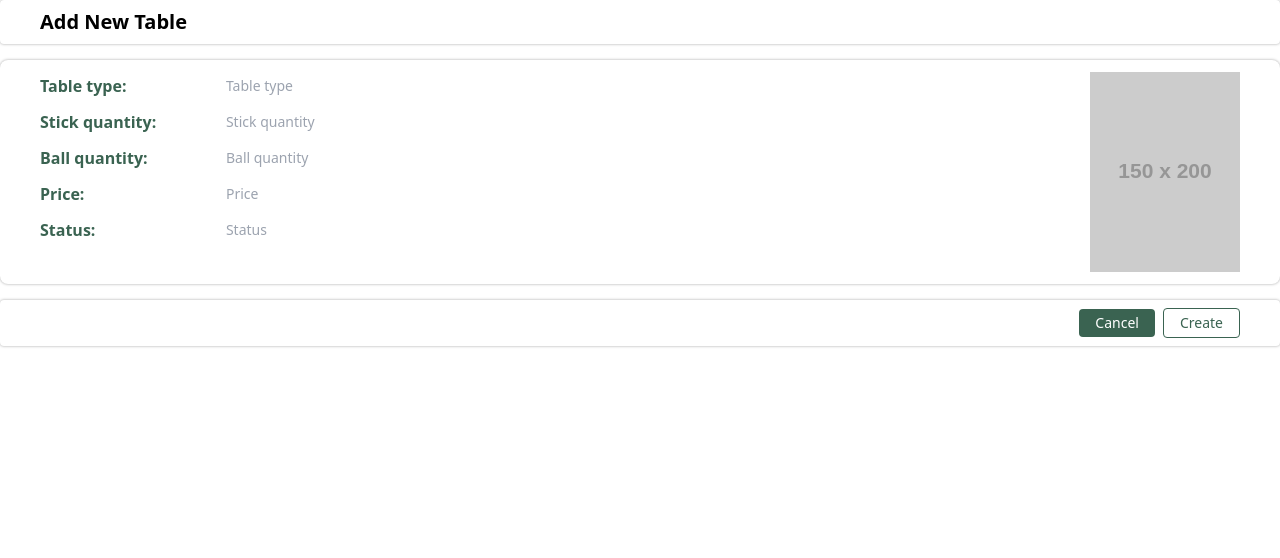
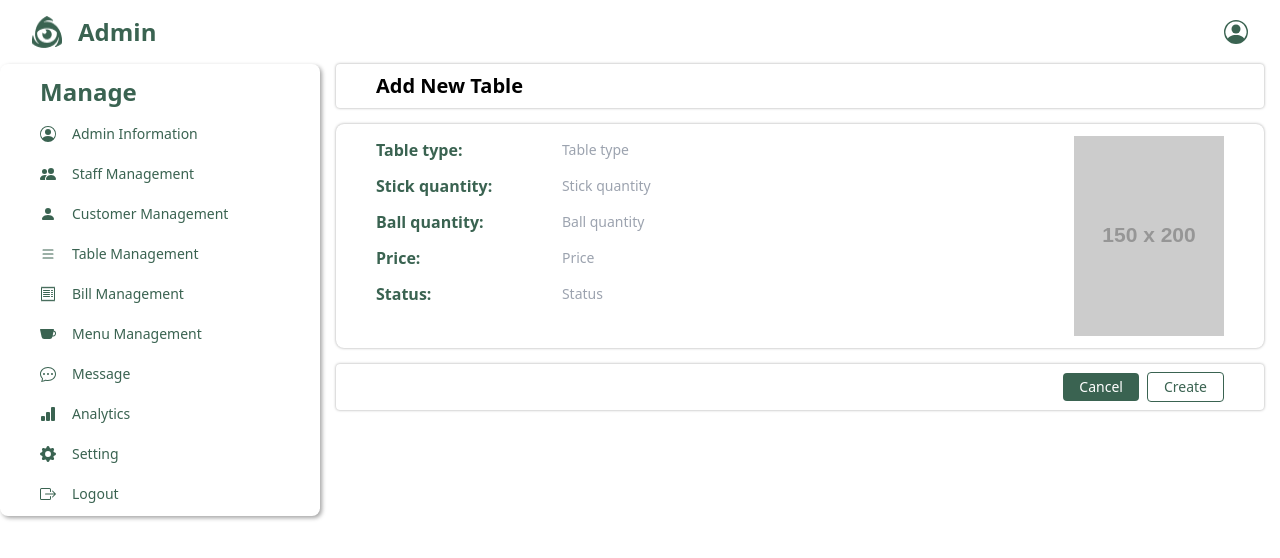
Before and after one commit to trihuynhnhut0107/BilliardStoreManagement, a Nuxt app in the folder Front-end/Store-side/: page /addtable in a window 1280 px wide. Shown: the top 558 px of the page. Built offline with nearby package versions, Linux system fonts and the light colour scheme.

Commit message:
fix get staff pagination

```diff
--- a/Front-end/Store-side/pages/addtable.vue
+++ b/Front-end/Store-side/pages/addtable.vue
@@ -1,116 +1,175 @@
 <template>
-    <div class="flex flex-col gap-4">
-        <div class="flex justify-between items-center bg-white w-full py-2 px-10 rounded"
+  <div class="flex flex-col px-4 w-full h-full gap-4">
+    <div
+      class="flex justify-between items-center bg-white w-full py-2 px-10 rounded"
       style="box-shadow: 0px 0px 3px #a4a4a4">
       <h1 class="font-bold text-xl">Add New Table</h1>
     </div>
-        <form @submit.prevent class="bg-white rounded-lg h-fit w-full px-10 py-3 flex justify-between"
+    <form
+      @submit.prevent
+      class="bg-white rounded-lg h-fit w-full px-10 py-3 flex justify-between"
       style="box-shadow: 0px 0px 3px #a4a4a4">
       <div class="flex flex-col gap-2 min-w-[350px]">
         <div class="flex items-center gap-2">
-                    <label for="tableType" class="text-base font-semibold w-full text-[#3A6351]">Table type: </label>
-                    <input id="tableType" v-model="formData.table_type" required type="text" placeholder="Table type"
+          <label
+            for="tableType"
+            class="text-base font-semibold w-full text-[#3A6351]"
+            >Table type:
+          </label>
+          <input
+            id="tableType"
+            v-model="formData.table_type"
+            required
+            type="text"
+            placeholder="Table type"
             class="w-full p-1 rounded-lg indent-2.5 text-sm bg-transparent" />
         </div>
         <div class="flex items-center gap-2">
-                    <label for="stickQuantity" class="text-base font-semibold w-full text-[#3A6351]">Stick quantity:
+          <label
+            for="stickQuantity"
+            class="text-base font-semibold w-full text-[#3A6351]"
+            >Stick quantity:
           </label>
-                    <input id="stickQuantity" v-model.number="formData.stick_quantity" type="number" required
-                        placeholder="Stick quantity" class="w-full p-1 rounded-lg indent-2.5 text-sm bg-transparent" />
-                </div>
-                <div class="flex items-center gap-2">
-                    <label for="ballQuantity" class="text-base font-semibold w-full text-[#3A6351]">Ball quantity:
-                    </label>
-                    <input id="ballQuantity" v-model.number="formData.ball_quantity" type="number" required
-                        placeholder="Ball quantity" class="w-full p-1 rounded-lg indent-2.5 text-sm bg-transparent" />
-                </div>
-                <div class="flex items-center gap-2">
-                    <label for="price" class="text-base font-semibold w-full text-[#3A6351]">Price: </label>
-                    <input id="price" v-model.number="formData.price" type="number" required placeholder="Price"
+          <input
+            id="stickQuantity"
+            v-model.number="formData.stick_quantity"
+            type="number"
+            required
+            placeholder="Stick quantity"
             class="w-full p-1 rounded-lg indent-2.5 text-sm bg-transparent" />
         </div>
         <div class="flex items-center gap-2">
-                    <label for="status" class="text-base font-semibold w-full text-[#3A6351]">Status: </label>
-                    <input readonly id="status" v-model="formData.status" type="text" required placeholder="Status"
+          <label
+            for="ballQuantity"
+            class="text-base font-semibold w-full text-[#3A6351]"
+            >Ball quantity:
+          </label>
+          <input
+            id="ballQuantity"
+            v-model.number="formData.ball_quantity"
+            type="number"
+            required
+            placeholder="Ball quantity"
+            class="w-full p-1 rounded-lg indent-2.5 text-sm bg-transparent" />
+        </div>
+        <div class="flex items-center gap-2">
+          <label
+            for="price"
+            class="text-base font-semibold w-full text-[#3A6351]"
+            >Price:
+          </label>
+          <input
+            id="price"
+            v-model.number="formData.price"
+            type="number"
+            required
+            placeholder="Price"
+            class="w-full p-1 rounded-lg indent-2.5 text-sm bg-transparent" />
+        </div>
+        <div class="flex items-center gap-2">
+          <label
+            for="status"
+            class="text-base font-semibold w-full text-[#3A6351]"
+            >Status:
+          </label>
+          <input
+            id="status"
+            v-model="formData.status"
+            type="text"
+            required
+            placeholder="Status"
             class="w-full p-1 rounded-lg indent-2.5 text-sm bg-transparent" />
         </div>
       </div>
       <img src="https://placehold.co/150x200" />
     </form>
-        <div class="flex justify-end items-center gap-2 bg-white w-full py-2 px-10 rounded"
+    <div
+      class="flex justify-end items-center gap-2 bg-white w-full py-2 px-10 rounded"
       style="box-shadow: 0px 0px 3px #a4a4a4">
-            <NuxtLink to="/tablemanagement" class="w-fit bg-[#3A6351] py-1 px-4 text-white text-sm font-medium rounded">
-                Cancel</NuxtLink>
-<button v-on:click="createTable"
-                class="w-fit text-[#3A6351] py-1 px-4 bg-white text-sm font-medium rounded border border-[#3A6351] box-border">Create</button>
+      <NuxtLink
+        to="/tablemanagement"
+        class="w-fit bg-[#3A6351] py-1 px-4 text-white text-sm font-medium rounded">
+        Cancel</NuxtLink
+      >
+      <button
+        v-on:click="createTable"
+        class="w-fit text-[#3A6351] py-1 px-4 bg-white text-sm font-medium rounded border border-[#3A6351] box-border">
+        Create
+      </button>
     </div>
   </div>
 </template>
 
 <script setup>
-import { toast } from 'vue3-toastify';
-import 'vue3-toastify/dist/index.css';
-import { useRouter } from 'nuxt/app';
+import { toast } from "vue3-toastify";
+import "vue3-toastify/dist/index.css";
+import { useRouter } from "nuxt/app";
 
 definePageMeta({
-    layout: 'home-layout'
+  layout: "main",
 });
 
 const router = useRouter();
 
 const formData = ref({
-    table_type: '',
-    ball_quantity: '',
-    stick_quantity: '',
-    price: '',
-    status: '',
+  table_type: "",
+  ball_quantity: "",
+  stick_quantity: "",
+  price: "",
+  status: "",
 });
 
 const toUpperCase = (str) => {
   return str.charAt(0).toUpperCase() + str.slice(1);
-}
+};
 
 const validateForm = () => {
   if (!formData.value.table_type || !formData.value.status) {
-        toast.error('Please fill in all fields', {
+    toast.error("Please fill in all fields", {
       autoClose: 3000,
     });
     return false;
   }
 
-    if (formData.value.stick_quantity <= 0 || formData.value.ball_quantity <= 0 || formData.value.price <= 0) {
-        toast.error('Quantities and price must be positive numbers', {
+  if (
+    formData.value.stick_quantity <= 0 ||
+    formData.value.ball_quantity <= 0 ||
+    formData.value.price <= 0
+  ) {
+    toast.error("Quantities and price must be positive numbers", {
       autoClose: 3000,
     });
     return false;
   }
 
   return true;
-}
+};
 
 const createTable = async () => {
   try {
     if (!validateForm()) return;
 
-        const response = await $fetch('http://localhost:8080/v1/api/table-manage/create-new-table', {
-            method: 'POST',
+    const response = await $fetch(
+      "http://localhost:8080/v1/api/table-manage/create-new-table",
+      {
+        method: "POST",
         body: JSON.stringify({
           table_type: toUpperCase(formData.value.table_type),
           stick_quantity: formData.value.stick_quantity,
           ball_quantity: formData.value.ball_quantity,
           price: formData.value.price,
           status: toUpperCase(formData.value.status),
-            })
-        });
+        }),
+      }
+    );
 
-        toast.success('Table created successfully', {
+    toast.success("Table created successfully", {
       autoClose: 3000,
     });
     router.push("/tablemanagement");
-
   } catch (err) {
-        console.error('Create Table Failed:', err);
-        toast.error(err.message || 'Failed to create table', {
+    console.error("Create Table Failed:", err);
+    toast.error(err.message || "Failed to create table", {
       autoClose: 3000,
     });
   }
@@ -119,7 +178,7 @@ const createTable = async () => {
 
 <style scoped>
 .name::placeholder {
-    color: #3A6351;
+  color: #3a6351;
 }
 
 .name {
--- a/Front-end/Store-side/pages/layouttest.vue
+++ b/Front-end/Store-side/pages/layouttest.vue
@@ -1,5 +1,7 @@
 <template>
   <div class="h-full w-full flex flex-col items-center justify-center">
+    <div v-if="tables.length === 0">No table currently</div>
+    <div v-else class="w-full h-full px-6">
       <Table
         v-model="tables"
         :comboBoxColumn="comboBoxColumns"
@@ -25,7 +27,9 @@
         <span class="mx-2">Page {{ currentPage }} of {{ totalPages }}</span>
         <button
           @click="currentPage < totalPages && currentPage++"
-        :class="{ 'opacity-50 cursor-not-allowed': currentPage === totalPages }"
+          :class="{
+            'opacity-50 cursor-not-allowed': currentPage === totalPages,
+          }"
           class="px-3 py-2 rounded">
           <svg
             xmlns="http://www.w3.org/2000/svg"
@@ -37,6 +41,7 @@
               d="M15 2a1 1 0 0 0-1-1H2a1 1 0 0 0-1 1v12a1 1 0 0 0 1 1h12a1 1 0 0 0 1-1zM0 2a2 2 0 0 1 2-2h12a2 2 0 0 1 2 2v12a2 2 0 0 1-2 2H2a2 2 0 0 1-2-2zm4.5 5.5a.5.5 0 0 0 0 1h5.793l-2.147 2.146a.5.5 0 0 0 .708.708l3-3a.5.5 0 0 0 0-.708l-3-3a.5.5 0 1 0-.708.708L10.293 7.5z" />
           </svg>
         </button>
+      </div>
     </div>
   </div>
 </template>
```
Also changed, not shown: 1 other file (tests, documents, lock files or other folders). Lines whose indentation alone changed are shown as unchanged.
